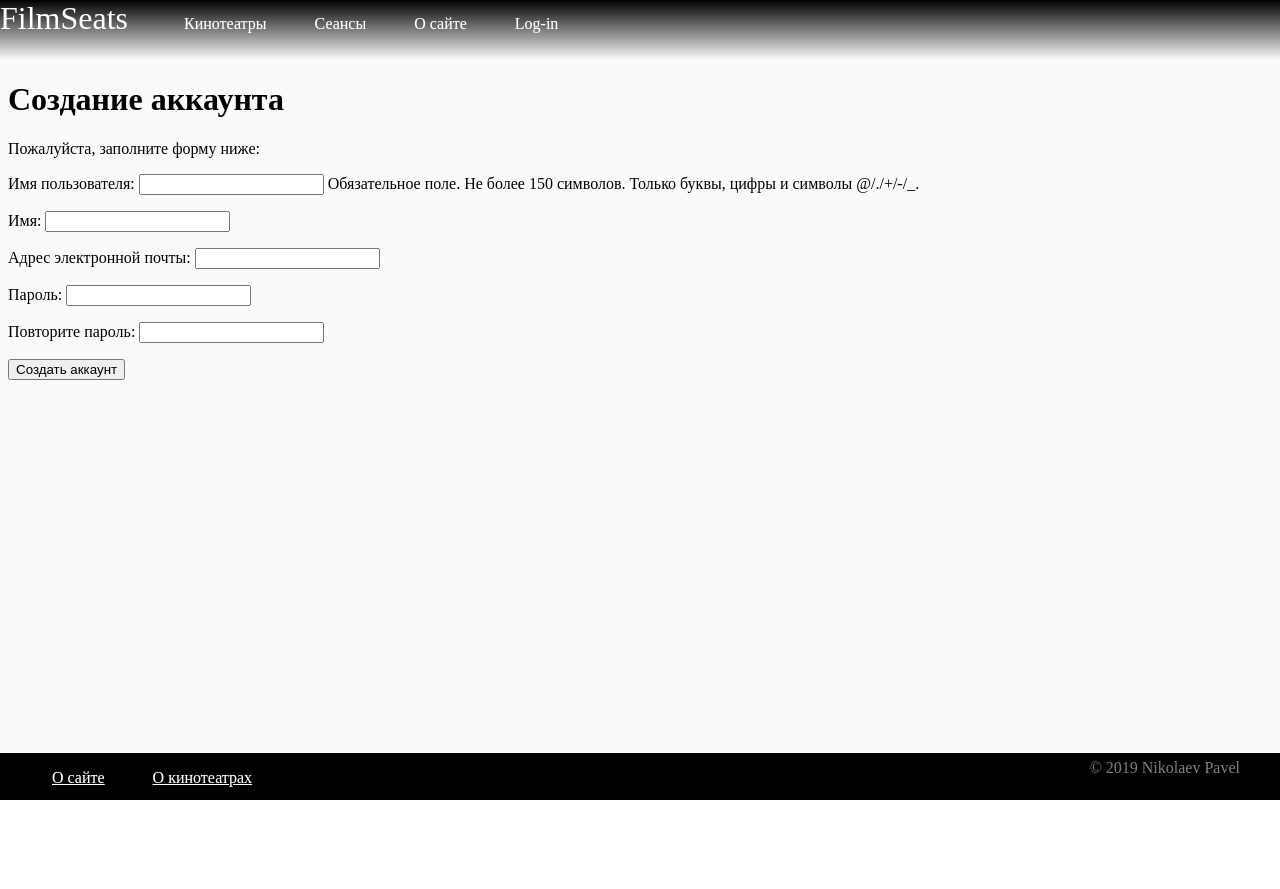
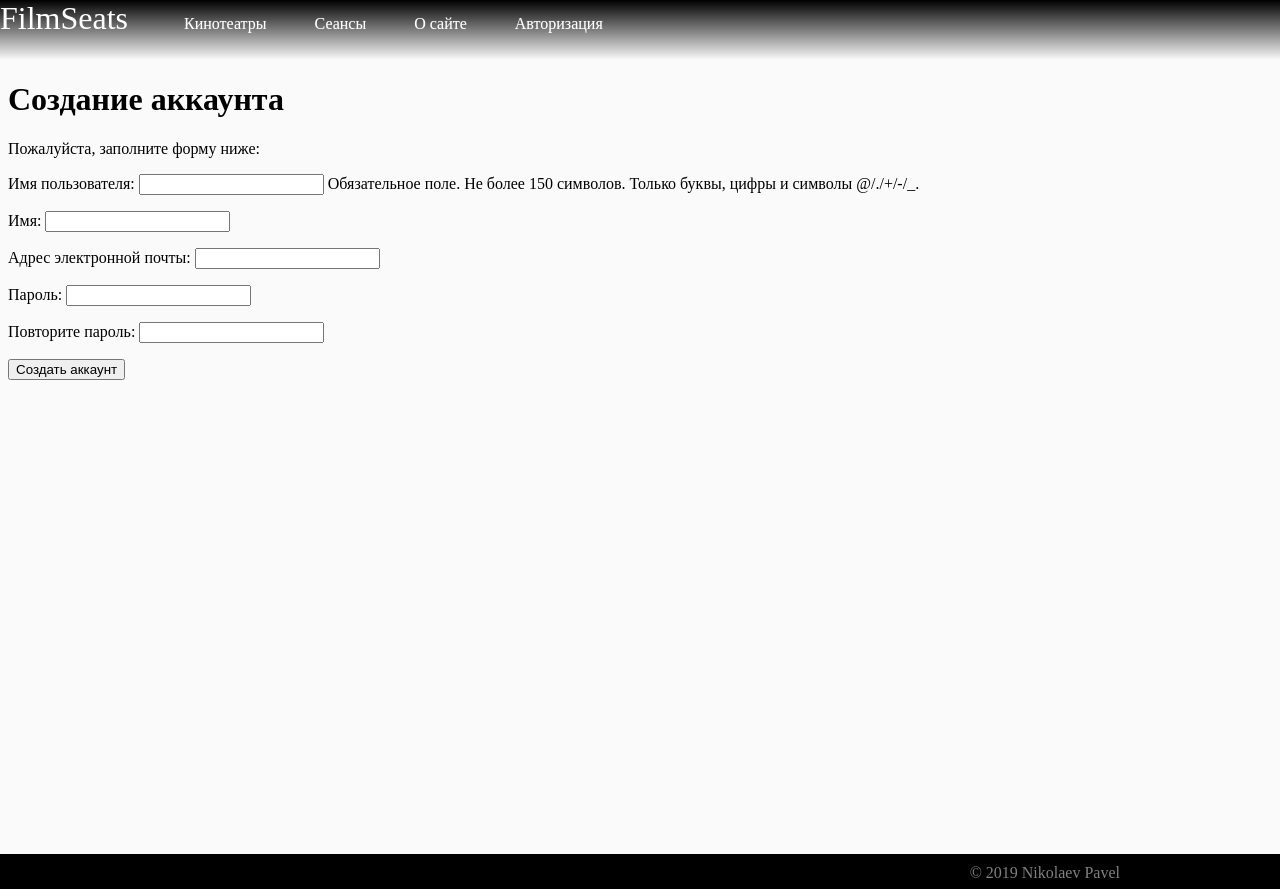
Before and after one commit to Per5eu5/FilmPlace, a Django app: page /account/register/ in a window 1280 px wide. Before the commit the page ends 800 px from the top, so only its background shows below. Run offline with Django 3.2, Linux system fonts and the light colour scheme.

Commit message:
Косметические изменения

```diff
--- a/static/css/styles.css
+++ b/static/css/styles.css
@@ -1,10 +1,13 @@
 html{
 	background: #fafafa;
+	height: 100%;
 }
 
 body{
+	position: relative;
 	background: #fafafa;
-	margin: 0px;
+	min-height: 100%;
+	margin: 0;
 }
 
 
@@ -16,6 +19,7 @@ body{
 
 
 .content-wrapper{
+	min-height: calc(100% - 35px);
 	margin: 8px;
 }
 
@@ -131,157 +135,18 @@ a.main-link.trigger:hover:focus {
 	transform: translateY(-10px);
 }
 
-.footer-wrapper{
-	position: absolute; bottom:0px; left:0px; width:100%; height:200px;
-	background: transparent;
-	background: linear-gradient(top, rgba( 255, 255, 255, 255 ) 0%, rgba( 0, 0, 0, 1 ) 100% );
-	background: -moz-linear-gradient(top, rgba( 255, 255, 255, 0) 0%, rgba( 0, 0, 0, 1 ) 100% );
-	background: -ms-linear-gradient(top, rgba( 255, 255, 255, 0 ) 0%, rgba( 0, 0, 0, 1 ) 100% );
-	background: -o-linear-gradient( top, rgba( 255, 255, 255, 0 ) 0%, rgba( 0, 0, 0, 1 ) 100% );
-	background: -webkit-linear-gradient( top, rgba( 255, 255, 255, 0 ) 0%, rgba( 0, 0, 0, 1 ) 100% );
-	-ms-filter: progid:DXImageTransform.Microsoft.gradient(startColorstr=#550000FF, endColorstr=#00000000);
-	filter: progid:DXImageTransform.Microsoft.gradient(startColorstr=#00ffffff, endColorstr=#00000000);
-	z-index: -1;
-}
-
-
 div.footer-wrapper {
+	left: 0; bottom: 0; right: 0;
+	width: 100%;
 	height: 35px;
-	width: 100%;
 	background-color: #000;
-
-	position: absolute;
-	bottom: 0;
-	padding: 6px 0;
 	color: #eee;
-	z-index: 10;
-}
-
-footer {
-	max-width: 1200px;
-	margin: 0 auto;
-}
-
-footer div.lfooter {
-	width: 60%;
-	float: left;
-}
-
-footer div.lfooter ul {
-	margin: 0;
-	padding: 0;
-}
-
-footer div.lfooter ul li {
-	list-style: none;
-	display: inline;
-	margin: 0 20px 0 0;
-}
-
-footer div.lfooter ul li a {
-	color: #fff;
-	text-decoration: underline;
-}
-
-footer div.lfooter ul li a:hover,
-footer div.lfooter ul li a:focus {
-	color: #009cff;
-	text-decoration: none;
-}
-
-footer div.rfooter {
-	width: 40%;
-	float: right;
-	color: #808080;
-}
-
-footer div.rfooter span:last-child {
-	float: right;
-	margin: 0 0 0 20px;
-}
-
-footer div.rfooter span:last-child a {
-	color: #fff;
-	text-decoration: underline;
-}
-
-footer div.rfooter span:last-child a:hover,
-footer div.rfooter span:last-child a:focus {
-	color: #009cff;
-	text-decoration: none;
 }
 
 
 
-
-
-
-
-
-
-
-
-
-
-
-
-
-
-
-
-
-
-
-footer {
-	max-width: 1200px;
-	margin: 0 auto;
+div.rfooter span:last-child {
+	color: #808080;
+	float: right;
+	margin: 10px 160px 0 20px;
 }
-
-footer div.lfooter {
-	width: 60%;
-	float: left;
-}
-
-footer div.lfooter ul {
-	margin: 0;
-	padding: 0;
-}
-
-footer div.lfooter ul li {
-	list-style: none;
-	display: inline;
-	margin: 0 20px 0 0;
-}
-
-footer div.lfooter ul li a {
-	color: #fff;
-	text-decoration: underline;
-}
-
-footer div.lfooter ul li a:hover,
-footer div.lfooter ul li a:focus {
-	color: #009cff;
-	text-decoration: none;
-}
-
-footer div.rfooter {
-	width: 40%;
-	float: right;
-	color: #808080;
-}
-
-footer div.rfooter span:last-child {
-	float: right;
-	margin: 0 0 0 20px;
-}
-
-footer div.rfooter span:last-child a {
-	color: #fff;
-	text-decoration: underline;
-}
-
-footer div.rfooter span:last-child a:hover,
-footer div.rfooter span:last-child a:focus {
-	color: #009cff;
-	text-decoration: none;
-}
--- a/templates/base.html
+++ b/templates/base.html
@@ -28,18 +28,10 @@
 
     <div class="header-wrapper">
         <header>
-
-
-
             <div class="menu">
-
                 <div id="logo">
                     <a class="logo" href="/">FilmSeats</a>
                 </div>
-
-{#                <div class="cinema" style="background-image: url('../static/images/cinema-512.png');">#}
-{#                    <a href="/"></a>#}
-{#                </div>#}
 
                 <nav>
                     <ul class="main-menu">
@@ -68,22 +60,17 @@
                             <a class="main-link" href="#">People</a>
                         </li>
                     {% endif %}
-
                     </ul>
                 </nav>
-
-
-
 
                 <span class="user">
                     {% if request.user.is_authenticated %}
                         Hello {{ request.user.first_name }},
-                    <a class="main-link" href="{% url "logout" %}">Logout</a>
+                        <a class="main-link" href="{% url "logout" %}">Выход</a>
                     {% else %}
-                    <a class="main-link" href="{% url "login" %}">Log-in</a>
+                        <a class="main-link" href="{% url "login" %}">Авторизация</a>
                     {% endif %}
                 </span>
-
             </div>
         </header>
     </div>
@@ -94,33 +81,12 @@
         {% endblock %}
     </div>
 
-
     <div class="footer-wrapper">
-        <footer>
-            <div class="lfooter">
-                <ul>
-
-                    <li class="">
-
-                        <a class="main-link" href="/footer/about/">О сайте</a>
-
-                    </li>
-
-
-                    <li class="">
-
-                        <a class="main-link" href="/footer/cinemas/">О кинотеатрах</a>
-
-                    </li>
-
-                </ul>
-            </div>
-
         <div class="rfooter">
             <span>© 2019 Nikolaev Pavel</span>
         </div>
-        </footer>
     </div>
+
 </body>
 
 </html>
```
Lines whose indentation alone changed are shown as unchanged.
